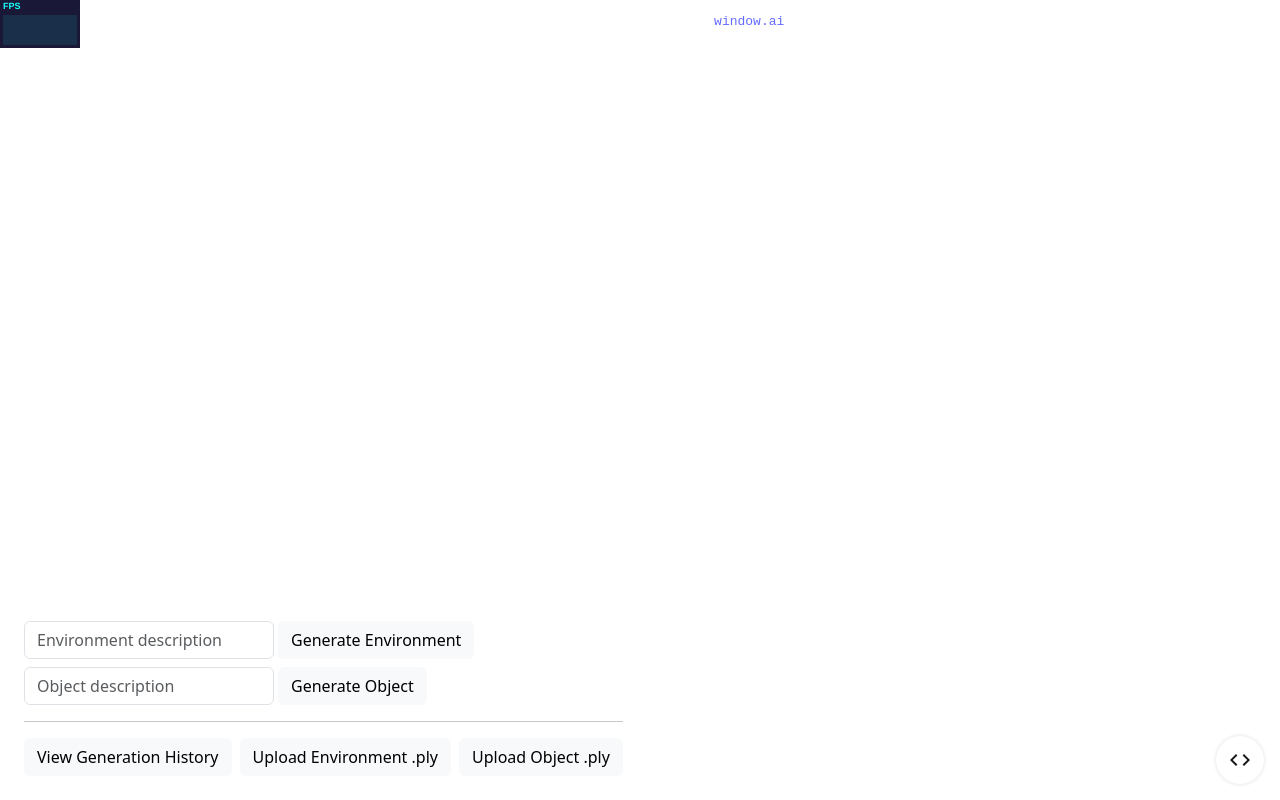
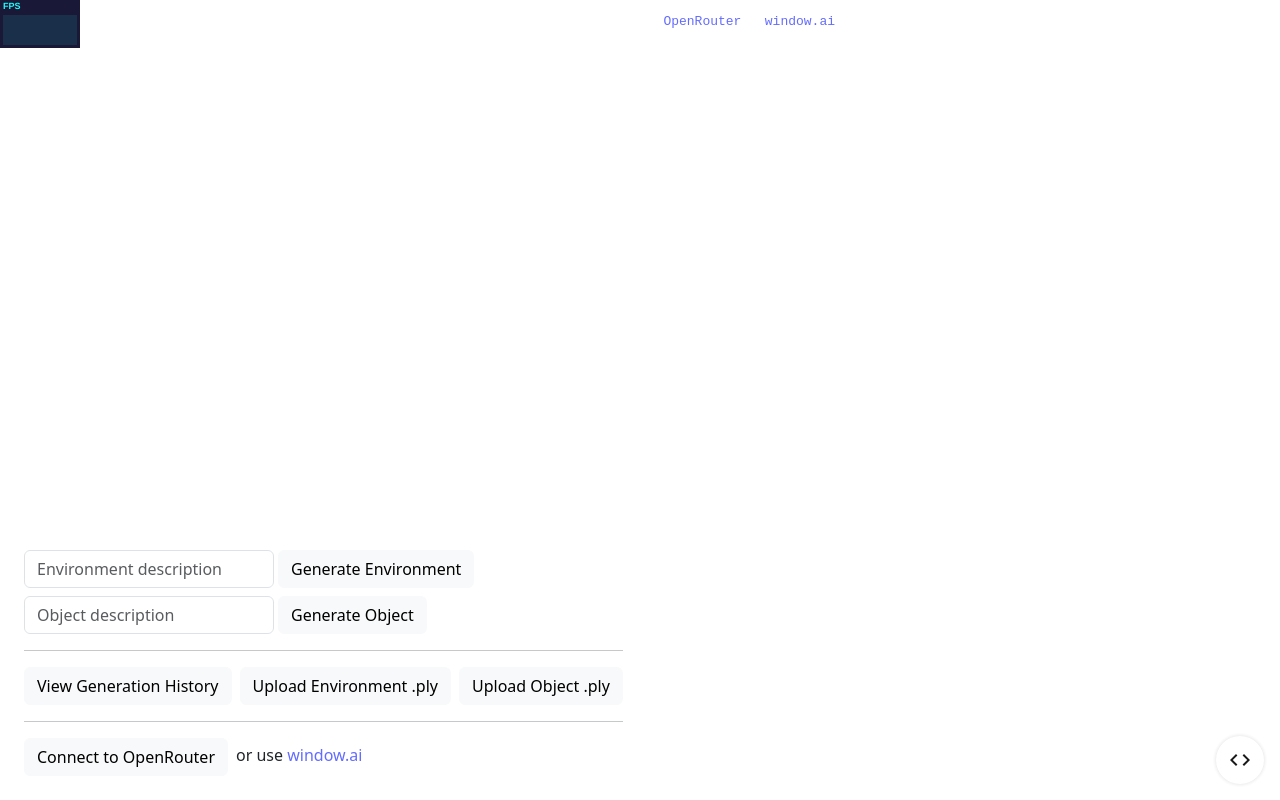
Before and after one commit to zoan37/world-generation-demo, a React (Vite) app: page / in a window 1280 px wide. Shown: the top 800 px of the page. Built offline with nearby package versions, Linux system fonts and the light colour scheme; no server answers.

Commit message:
working on openrouter connection

```diff
--- a/package.json
+++ b/package.json
@@ -12,6 +12,7 @@
   "dependencies": {
     "@react-three/drei": "^9.77.11",
     "@react-three/fiber": "^8.13.4",
+    "js-cookie": "^3.0.5",
     "react": "^18.2.0",
     "react-dom": "^18.2.0",
     "three": "^0.154.0",
--- a/src/App.tsx
+++ b/src/App.tsx
@@ -40,7 +40,7 @@ function App() {
   return (
     <>
       <div className="info-bar">
-        World Generation Demo using <a href="https://windowai.io/" target="_blank">window.ai</a>
+        World Generation Demo using <a href="https://openrouter.ai/" target="_blank">OpenRouter</a> / <a href="https://windowai.io/" target="_blank">window.ai</a>
         <br />
         Generate environments and objects with natural language
         <br />
--- a/src/GenerateInput.tsx
+++ b/src/GenerateInput.tsx
@@ -1,11 +1,13 @@
-import { useState } from 'react'
+import { useEffect, useState } from 'react'
 import './GenerateInput.css'
+import Cookies from 'js-cookie'
 
 function GenerateInput() {
     const [envDesc, setEnvDesc] = useState("");
     const [objDesc, setObjDesc] = useState("");
     const [isEnvGenerating, setIsEnvGenerating] = useState(false);
     const [isObjGenerating, setIsObjGenerating] = useState(false);
+    const [isConnectedToOpenRouter, setIsConnectedToOpenRouter] = useState(false);
 
     async function submitEnvironmentDescription() {
         setIsEnvGenerating(true);
@@ -48,6 +50,78 @@ function GenerateInput() {
         // @ts-ignore
         window.uploadObjectPly();
     }
+
+    function connectToOpenRouter() {
+        // Get the base URL without query parameters
+        var baseUrl = window.location.href.split('?')[0];
+
+        // Encode the base URL
+        var encodedBaseUrl = encodeURIComponent(baseUrl);
+
+        // Construct the final URL
+        var link = 'https://openrouter.ai/auth?callback_url=' + encodedBaseUrl;
+
+        // Open the new window
+        window.open(link, '_blank');
+    }
+
+    function disconnectFromOpenRouter() {
+        Cookies.remove('key');
+        setIsConnectedToOpenRouter(false);
+
+        // remove ?code=... from url
+        // Get the current URL
+        const url = new URL(window.location.href);
+
+        // Remove the 'code' parameter from the query string
+        url.searchParams.delete('code');
+
+        // Replace the current URL with the new URL
+        window.history.replaceState({}, '', url.toString());
+    }
+
+    async function processUrl() {
+        if (Cookies.get('key')) {
+            return;
+        }
+
+        // get ?code=... from url
+        // Get the current URL
+        const url = new URL(window.location.href);
+
+        // Get the value of the 'code' parameter from the query string
+        const CODE_FROM_QUERY_PARAM = url.searchParams.get('code');
+
+        if (!CODE_FROM_QUERY_PARAM) {
+            return;
+        }
+
+        console.log('CODE_FROM_QUERY_PARAM', CODE_FROM_QUERY_PARAM);
+
+        const authResult = await fetch("https://openrouter.ai/api/v1/auth/keys", {
+            method: 'POST',
+            body: JSON.stringify({
+                code: CODE_FROM_QUERY_PARAM
+            })
+        })
+
+        const authResultJson = await authResult.json();
+        console.log(authResultJson);
+
+        const key = authResultJson.key;
+
+        Cookies.set('key', key, { expires: 1 });
+
+        setIsConnectedToOpenRouter(true);
+    }
+
+    processUrl();
+
+    useEffect(() => {
+        if (Cookies.get('key')) {
+            setIsConnectedToOpenRouter(true);
+        }
+    }, []);
 
     return (
         <>
@@ -100,7 +174,7 @@ function GenerateInput() {
                         }
                     </button>
                 </div>
-                <hr/>
+                <hr />
                 <div>
                     <button className="btn btn-light me-2" type="button"
                         data-bs-toggle="modal" data-bs-target="#plyViewerModal"
@@ -108,15 +182,39 @@ function GenerateInput() {
                         View Generation History
                     </button>
 
-                    <input type="file" id="env_ply_upload_input" accept=".ply" style={{display: 'none'}}/>
+                    <input type="file" id="env_ply_upload_input" accept=".ply" style={{ display: 'none' }} />
                     <button className="btn btn-light me-2" type="button" id="env_ply_upload_button" onClick={handleUploadEnvironmentPly}>
                         Upload Environment .ply
                     </button>
 
-                    <input type="file" id="obj_ply_upload_input" accept=".ply" style={{display: 'none'}}/>
+                    <input type="file" id="obj_ply_upload_input" accept=".ply" style={{ display: 'none' }} />
                     <button className="btn btn-light" type="button" id="obj_ply_upload_button" onClick={handleUploadObjectPly}>
                         Upload Object .ply
                     </button>
+                </div>
+                <hr />
+                <div>
+                    {
+                        !isConnectedToOpenRouter ?
+                            (
+                                <div>
+                                    <button className="btn btn-light me-2" type="button" onClick={connectToOpenRouter}>
+                                        Connect to OpenRouter
+                                    </button>
+
+                                    or use <a href="https://windowai.io/" target="_blank">window.ai</a>
+                                </div>
+                            ) :
+                            (
+                                <div>
+                                    Connected to OpenRouter
+                                    &nbsp;
+                                    <button className="btn btn-light me-2" type="button" onClick={disconnectFromOpenRouter}>
+                                        Disconnect
+                                    </button>
+                                </div>
+                            )
+                    }
                 </div>
             </div>
         </>
--- a/src/gen_demo.js
+++ b/src/gen_demo.js
@@ -457,7 +457,7 @@ export function startGenDemo(config) {
             ai = await getWindowAI();
         } catch (error) {
             console.error(error);
-            alert('window.ai not found, please install at https://windowai.io/');
+            alert('window.ai not found, please install at https://windowai.io/ or connect to OpenRouter directly');
             return;
         }
 
```
Also changed, not shown: 1 other file (tests, documents, lock files or other folders).
